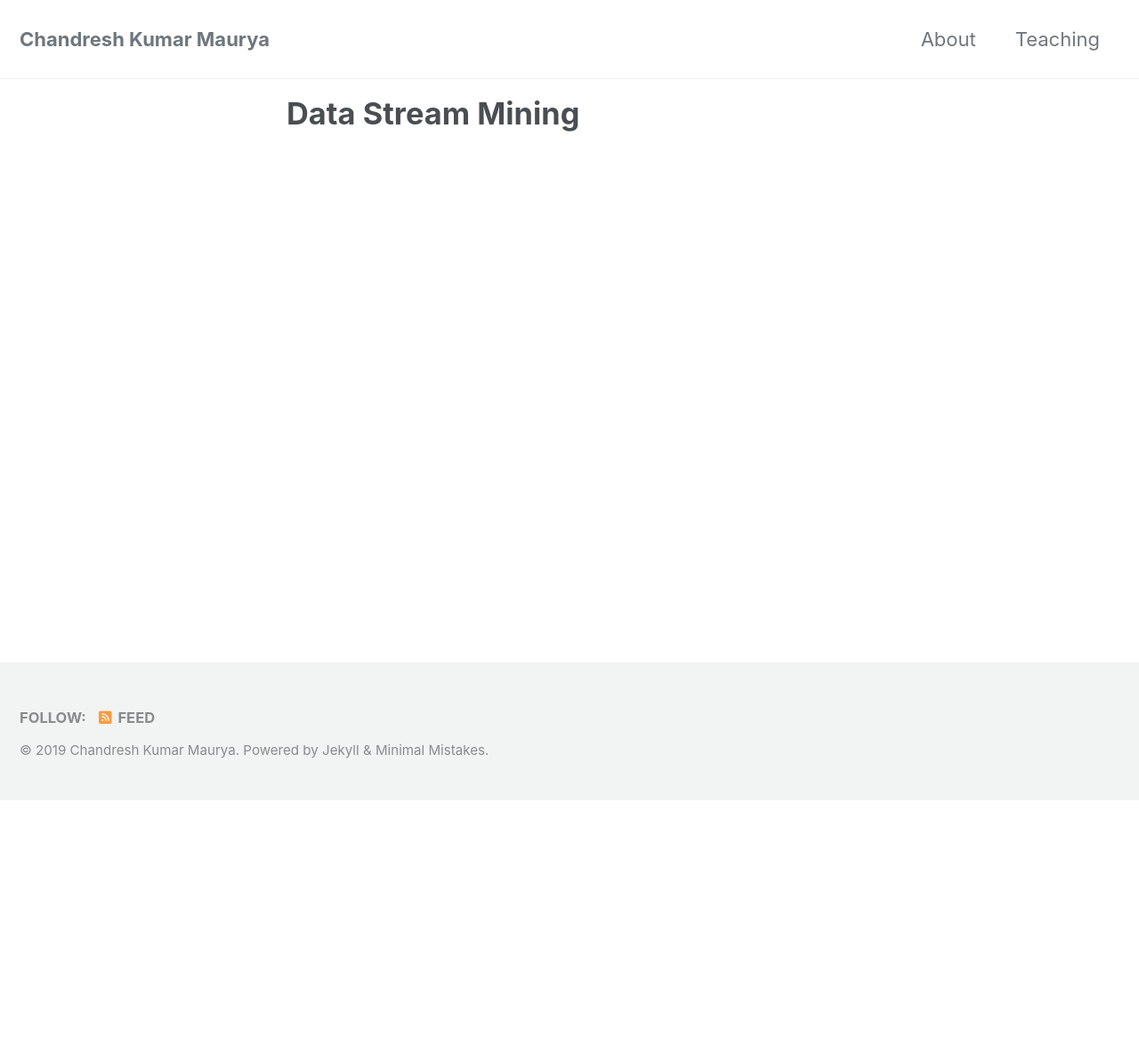
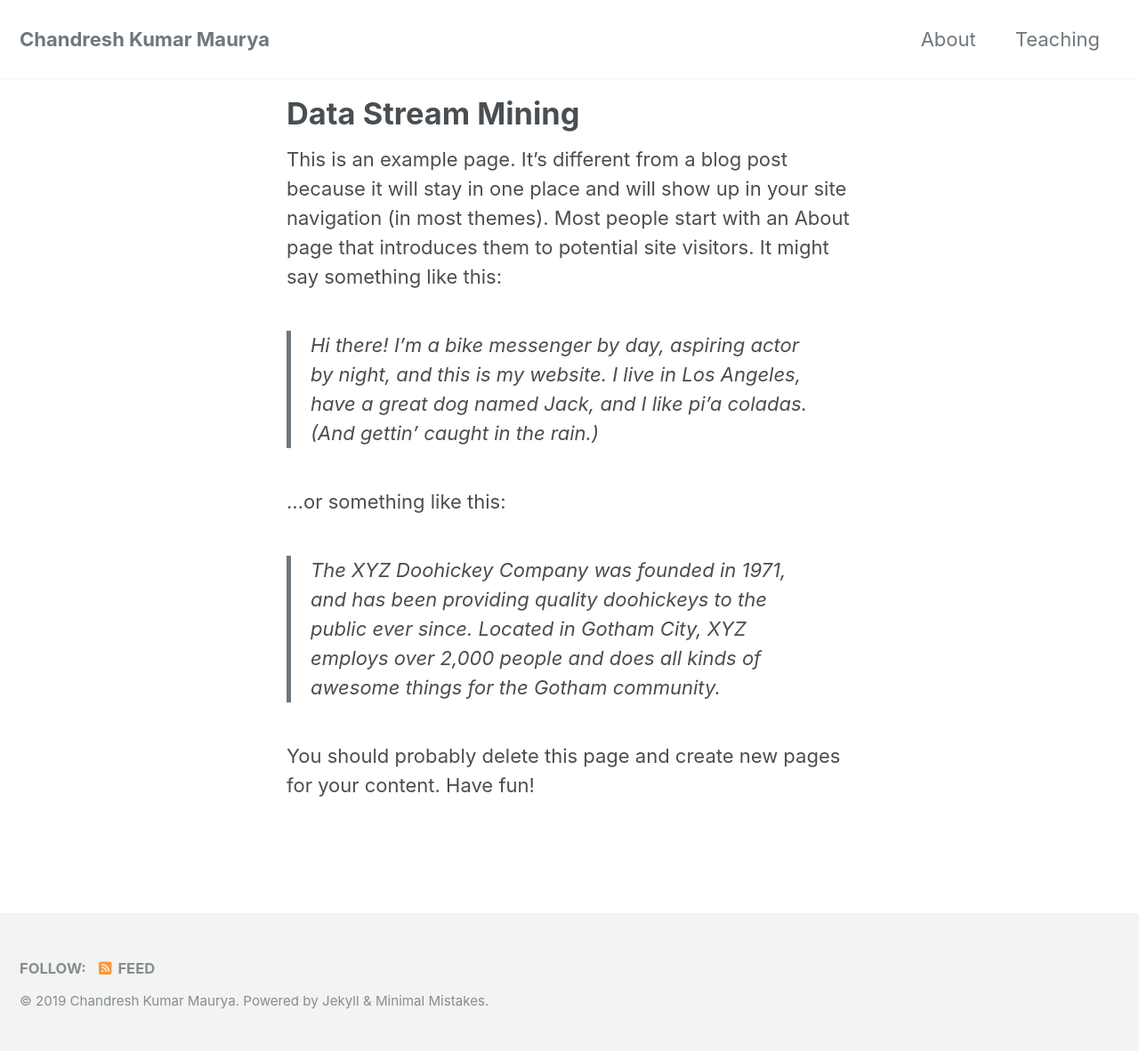
Before and after one commit to chandreshiit/oldsite, a Jekyll site: the page built from _pages/teaching.md, in a window 1280 px wide. Shown: the whole page at 89% size. Built offline with Jekyll 4.4.1, drawn with Linux system fonts in a browser that asks for light colours; cached includes are drawn as plain includes; nearby versions of some CDN libraries; before the commit the page ends 900 px from its top, so only the background shows below that.

Commit message:
addded pages

```diff
--- a/_pages/teaching.md
+++ b/_pages/teaching.md
@@ -3,3 +3,12 @@ permalink: /Research/
 title: "Data Stream Mining"
 author_profile: false
 ---
+This is an example page. It's different from a blog post because it will stay in one place and will show up in your site navigation (in most themes). Most people start with an About page that introduces them to potential site visitors. It might say something like this:
+
+> Hi there! I'm a bike messenger by day, aspiring actor by night, and this is my website. I live in Los Angeles, have a great dog named Jack, and I like pi'a coladas. (And gettin' caught in the rain.)
+
+...or something like this:
+
+> The XYZ Doohickey Company was founded in 1971, and has been providing quality doohickeys to the public ever since. Located in Gotham City, XYZ employs over 2,000 people and does all kinds of awesome things for the Gotham community.
+
+You should probably delete this page and create new pages for your content. Have fun!
```
